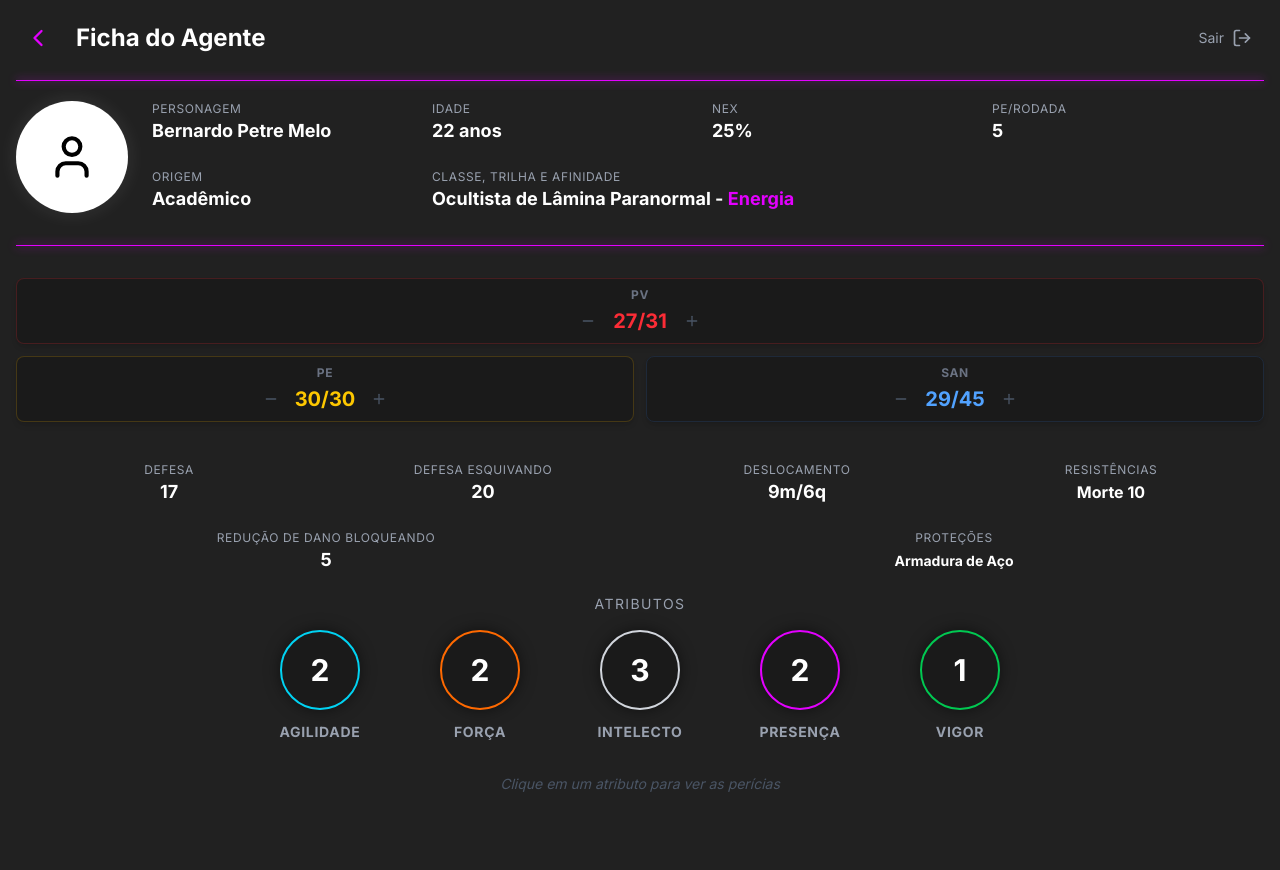
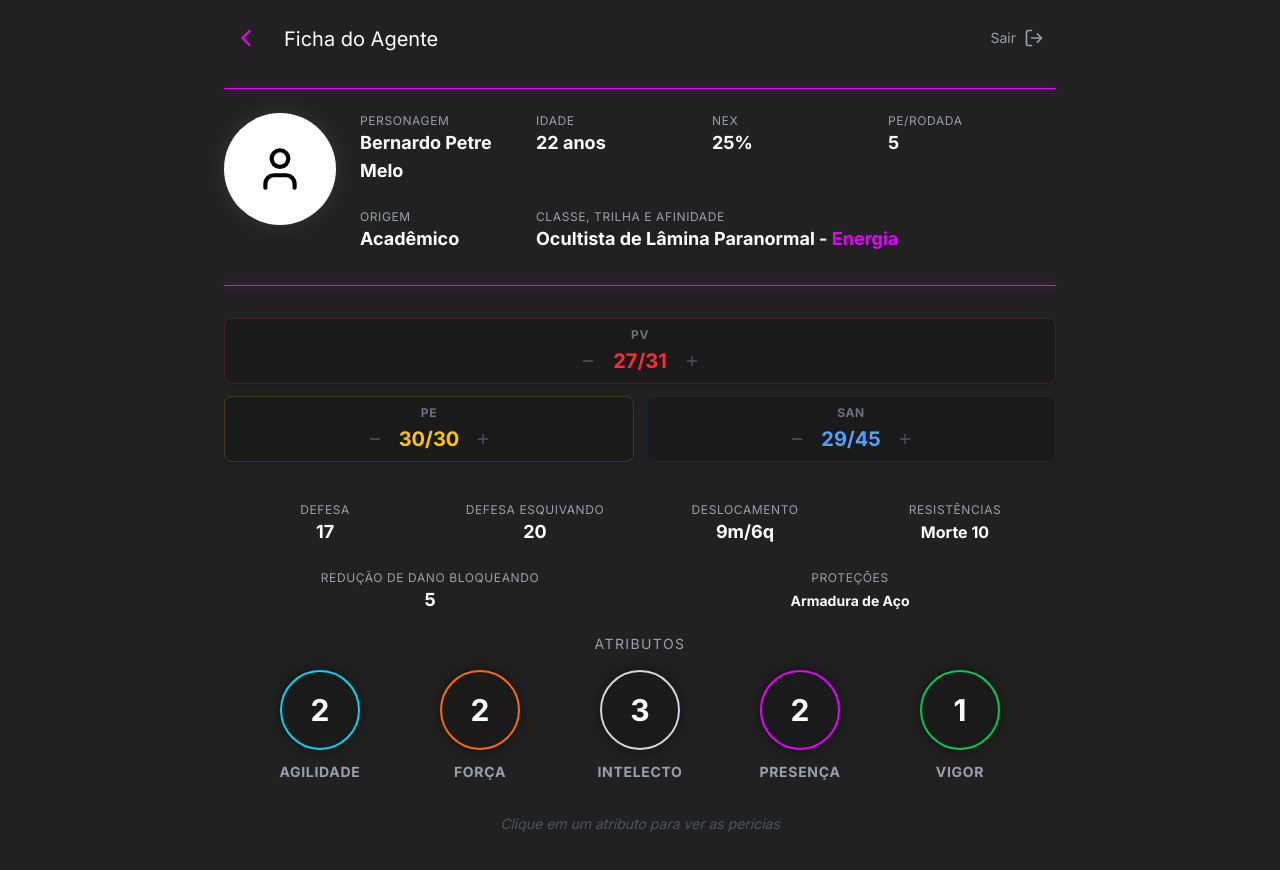
Before and after one commit to JPGodinho/Front-RPG-Harmonia, a Next.js app in the folder rpg-harmonia/: page /ficha/1 in a window 1280 px wide. Shown: the top 870 px of the page. Built offline with nearby package versions, Linux system fonts and the light colour scheme.

Commit message:
feat: layout das headers

```diff
--- /dev/null
+++ b/rpg-harmonia/src/app/dashboard/components/DashboardHeader.tsx
@@ -0,0 +1,22 @@
+"use client";
+import { useState, useEffect } from "react";
+import { HeaderRoot } from "@/components/header/HeaderRoot";
+import { HeaderMenuButton, HeaderLogoutButton } from "@/components/header/HeaderButtons";
+
+export function DashboardHeader() {
+  const [nomeUsuario, setNomeUsuario] = useState("Agente");
+
+  useEffect(() => {
+    const nomeSalvo = localStorage.getItem("nomeUsuario");
+    if (nomeSalvo) setNomeUsuario(nomeSalvo);
+  }, []);
+
+  return (
+    <HeaderRoot
+      left={<HeaderMenuButton />}
+      right={<HeaderLogoutButton />}
+    >
+      <span>Olá, <span className="text-harmonia-purple capitalize">{nomeUsuario}</span></span>
+    </HeaderRoot>
+  );
+}
--- /dev/null
+++ b/rpg-harmonia/src/app/dashboard/layout.tsx
@@ -0,0 +1,10 @@
+import { DashboardHeader } from "./components/DashboardHeader";
+
+export default function DashboardLayout({ children }: { children: React.ReactNode }) {
+  return (
+    <div className="min-h-screen bg-harmonia-bg text-white p-4 md:p-8">
+      <DashboardHeader />
+      <main>{children}</main>
+    </div>
+  );
+}
--- a/rpg-harmonia/src/app/dashboard/page.tsx
+++ b/rpg-harmonia/src/app/dashboard/page.tsx
@@ -1,10 +1,6 @@
 "use client";
 import { useState, useEffect } from "react";
 import { Plus } from "lucide-react";
-import { useRouter } from "next/navigation";
-
-import { HeaderRoot } from "@/components/header/HeaderRoot";
-import { HeaderMenuButton, HeaderLogoutButton } from "@/components/header/HeaderButtons";
 import { Button } from "@/components/ui/Button";
 import { CharacterCard } from "./components/CharacterCard";
 
@@ -36,14 +32,6 @@ export default function DashboardPage() {
 
   return (
     <main className="min-h-screen bg-harmonia-bg text-white p-4 md:p-8">
-
-      <HeaderRoot
-        left={<HeaderMenuButton onClick={() => alert("Menu Lateral")} />}
-        right={<HeaderLogoutButton />}
-      >
-
-        <span>Olá, <span className="text-harmonia-purple capitalize">{nomeUsuario}</span></span>
-      </HeaderRoot>
 
       <section className="flex flex-col md:flex-row md:items-center justify-between gap-4 mb-8">
         <div>
--- a/rpg-harmonia/src/app/ficha/[id]/page.tsx
+++ b/rpg-harmonia/src/app/ficha/[id]/page.tsx
@@ -4,8 +4,6 @@ import { InfoPersonagem } from "../components/InfoPersonagem";
 import { StatusBars } from "../components/StatusBars";
 import { AtributosGrid } from "../components/AtributosGrid";
 import { StatusSecundarios } from "../components/StatusSecundarios";
-import { HeaderRoot } from "@/components/header/HeaderRoot";
-import { HeaderBackButton, HeaderLogoutButton } from "@/components/header/HeaderButtons";
 import { bancoDePersonagens } from "@/lib/personagens";
 import { useParams } from "next/navigation";
 
@@ -33,15 +31,7 @@ export default function FichaPage() {
     }
 
   return (
-    <main className="min-h-screen bg-harmonia-bg text-white p-4 pb-20">
-
-      <HeaderRoot
-        left={<HeaderBackButton />}
-        right={<HeaderLogoutButton />}
-      >
-        <h1>Ficha do Agente</h1>
-      </HeaderRoot>
-      <div className="h-px w-full mb-5 bg-harmonia-purple shadow-[0_0_8px_#E300FF]" />
+    <>
       <InfoPersonagem
         nome={personagem.nome}
         idade={personagem.idade}
@@ -74,7 +64,6 @@ export default function FichaPage() {
         selecionado={atributoSelecionado}
         onToggle={(nome) => setAtributoSelecionado(prev => prev === nome ? null : nome)}
       />
-
-    </main>
+    </>
   );
 }
--- /dev/null
+++ b/rpg-harmonia/src/app/ficha/components/HeaderFicha.tsx
@@ -0,0 +1,18 @@
+"use client";
+import { HeaderRoot } from "@/components/header/HeaderRoot";
+import { HeaderBackButton, HeaderLogoutButton } from "@/components/header/HeaderButtons";
+
+export function HeaderFicha() {
+  return (
+    <div className="flex flex-col mb-6">
+      <HeaderRoot
+        left={<HeaderBackButton />}
+        right={<HeaderLogoutButton />}
+      >
+        <span className="text-xl font-normal text-white">Ficha do Agente</span>
+      </HeaderRoot>
+
+      <div className="h-px w-full bg-harmonia-purple shadow-[0_0_8px_#E300FF] mt-2" />
+    </div>
+  );
+}
--- /dev/null
+++ b/rpg-harmonia/src/app/ficha/layout.tsx
@@ -0,0 +1,22 @@
+import { HeaderFicha } from "./components/HeaderFicha";
+
+export default function FichaLayout({
+  children,
+}: {
+  children: React.ReactNode
+}) {
+  return (
+    <div className="min-h-screen bg-harmonia-bg text-white">
+
+      <div className="max-w-4xl mx-auto p-4 md:px-8 pb-20">
+
+        <HeaderFicha />
+
+        <main className="mt-4">
+          {children}
+        </main>
+
+      </div>
+    </div>
+  );
+}
```
